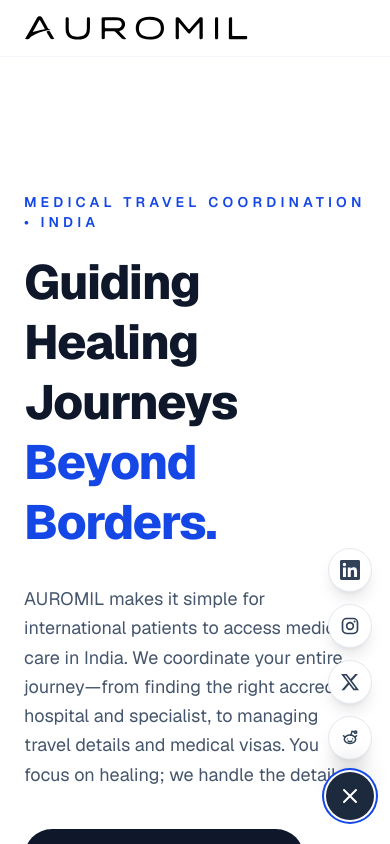
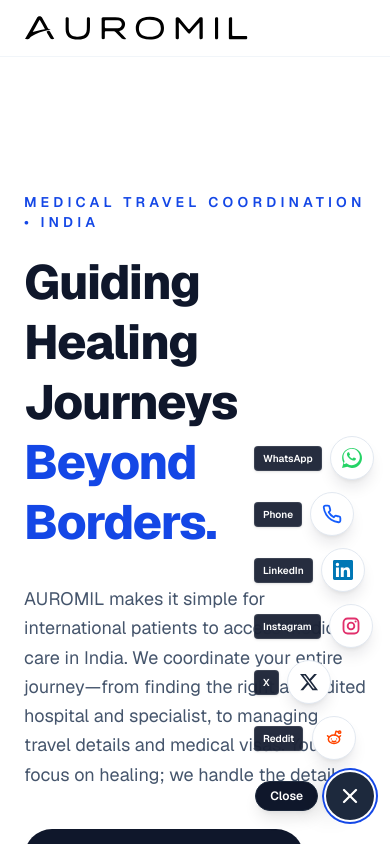
Before and after one commit to rishabhsharma1452/auromil, a Next.js app: page / in a window 390 px wide. Both pictures are taken after a click on the button "Toggle contact menu". Shown: the top 844 px of the page. Built offline with nearby package versions, Linux system fonts and the light colour scheme.

Commit message:
feat: add WhatsApp and Phone to social links widget, add connect pill and tooltips

```diff
--- a/components/SocialLinksWidget.tsx
+++ b/components/SocialLinksWidget.tsx
@@ -4,9 +4,29 @@
 
 const socialLinks = [
   {
+    label: "WhatsApp",
+    href: "https://wa.me/919310790689",
+    colorClass: "hover:bg-[#25D366] hover:text-white hover:border-[#25D366] text-[#25D366]",
+    icon: (
+      <svg viewBox="0 0 24 24" fill="currentColor" className="h-5 w-5">
+        <path d="M.057 24l1.687-6.163c-1.041-1.804-1.588-3.849-1.587-5.946C.06 5.348 5.397.01 12.008.01c3.202.001 6.212 1.246 8.477 3.513 2.262 2.268 3.507 5.28 3.505 8.484-.004 6.657-5.34 11.997-11.953 11.997-2.005-.001-3.973-.502-5.724-1.455L0 24zm6.59-4.846c1.66.986 3.284 1.48 4.905 1.481 5.426.002 9.842-4.414 9.845-9.843.002-2.63-1.02-5.101-2.877-6.958-1.855-1.856-4.325-2.88-6.952-2.88-5.427 0-9.847 4.418-9.85 9.844-.001 1.743.46 3.447 1.336 4.966l-.99 3.613 3.698-.973zm9.577-6.908c-.266-.134-1.573-.776-1.817-.865-.243-.09-.42-.134-.597.134-.177.266-.686.865-.841 1.042-.155.177-.31.198-.576.065-.266-.134-1.124-.414-2.14-1.32-.79-.705-1.324-1.576-1.48-1.842-.155-.266-.017-.41.116-.543.12-.12.266-.31.4-.465.134-.155.177-.266.266-.443.09-.177.044-.332-.022-.465-.067-.134-.597-1.439-.817-1.97-.215-.519-.432-.449-.597-.457-.155-.008-.332-.01-.508-.01-.177 0-.465.067-.71.333-.243.266-.93.909-.93 2.217s.952 2.572 1.085 2.749c.134.177 1.87 2.854 4.529 3.999.633.273 1.128.436 1.513.559.636.2 1.215.171 1.673.103.51-.076 1.573-.642 1.794-1.262.221-.619.221-1.15.155-1.262-.066-.113-.243-.177-.508-.31z" />
+      </svg>
+    ),
+  },
+  {
+    label: "Phone",
+    href: "tel:+919310790689",
+    colorClass: "hover:bg-blue-600 hover:text-white hover:border-blue-600 text-blue-600",
+    icon: (
+      <svg viewBox="0 0 24 24" aria-hidden="true" className="h-5 w-5" fill="none" stroke="currentColor" strokeWidth="2.2" strokeLinecap="round" strokeLinejoin="round">
+        <path d="M22 16.92v3a2 2 0 0 1-2.18 2 19.79 19.79 0 0 1-8.63-3.07 19.5 19.5 0 0 1-6-6 19.79 19.79 0 0 1-3.07-8.67A2 2 0 0 1 4.11 2h3a2 2 0 0 1 2 1.72 12.84 12.84 0 0 0 .7 2.81 2 2 0 0 1-.45 2.11L8.09 9.91a16 16 0 0 0 6 6l1.27-1.27a2 2 0 0 1 2.11-.45 12.84 12.84 0 0 0 2.81.7A2 2 0 0 1 22 16.92z" />
+      </svg>
+    ),
+  },
+  {
     label: "LinkedIn",
     href: "https://www.linkedin.com/company/auromil",
-    colorClass: "hover:bg-[#0077b5] hover:text-white hover:border-[#0077b5]",
+    colorClass: "hover:bg-[#0077b5] hover:text-white hover:border-[#0077b5] text-[#0077b5]",
     icon: (
       <svg viewBox="0 0 24 24" aria-hidden="true" className="h-5 w-5">
         <path
@@ -19,7 +39,7 @@
   {
     label: "Instagram",
     href: "https://www.instagram.com/auromilhealth?igsh=MWg3bDB2a3htZWp4cA==",
-    colorClass: "hover:bg-[#e1306c] hover:text-white hover:border-[#e1306c]",
+    colorClass: "hover:bg-[#e1306c] hover:text-white hover:border-[#e1306c] text-[#e1306c]",
     icon: (
       <svg
         viewBox="0 0 24 24"
@@ -27,7 +47,7 @@
         className="h-5 w-5"
         fill="none"
         stroke="currentColor"
-        strokeWidth="2"
+        strokeWidth="2.2"
       >
         <rect width="18" height="18" x="3" y="3" rx="5" />
         <circle cx="12" cy="12" r="4" />
@@ -38,7 +58,7 @@
   {
     label: "X",
     href: "https://x.com/auromilhealth",
-    colorClass: "hover:bg-black hover:text-white hover:border-black",
+    colorClass: "hover:bg-black hover:text-white hover:border-black text-slate-800",
     icon: (
       <svg viewBox="0 0 24 24" aria-hidden="true" className="h-5 w-5">
         <path
@@ -51,7 +71,7 @@
   {
     label: "Reddit",
     href: "https://www.reddit.com/user/auromil",
-    colorClass: "hover:bg-[#ff4500] hover:text-white hover:border-[#ff4500]",
+    colorClass: "hover:bg-[#ff4500] hover:text-white hover:border-[#ff4500] text-[#ff4500]",
     icon: (
       <svg
         viewBox="0 0 24 24"
@@ -95,8 +115,8 @@
   return (
     <div
       ref={widgetRef}
-      className="fixed bottom-6 right-4 z-40 flex flex-col items-center gap-3"
-      aria-label="Auromil social links"
+      className="fixed bottom-6 right-4 z-40 flex flex-col items-end gap-3"
+      aria-label="Auromil social and contact links"
     >
       {/* Social links column */}
       <div
@@ -107,35 +127,78 @@
         }`}
       >
         {socialLinks.map((social, index) => (
+          <div key={social.label} className="flex items-center gap-2">
+            {/* Tooltip label for each icon */}
+            <span
+              className={`bg-slate-900/90 backdrop-blur-sm text-white text-[10px] font-semibold px-2 py-1 rounded shadow border border-white/10 select-none transition-all duration-300 ${
+                isOpen ? "opacity-100 translate-x-0" : "opacity-0 translate-x-2"
+              }`}
+              style={{
+                transitionDelay: isOpen ? `${(socialLinks.length - 1 - index) * 40}ms` : "0ms",
+              }}
+            >
+              {social.label}
+            </span>
             <a
-            key={social.label}
               href={social.href}
               aria-label={`Auromil on ${social.label}`}
               title={social.label}
               target="_blank"
               rel="noreferrer"
               style={{
-              transitionDelay: isOpen ? `${index * 50}ms` : "0ms",
+                transitionDelay: isOpen ? `${(socialLinks.length - 1 - index) * 40}ms` : "0ms",
               }}
-            className={`flex h-11 w-11 items-center justify-center rounded-full border border-slate-200 bg-white text-slate-700 shadow-lg shadow-slate-900/10 transition-all duration-300 hover:-translate-y-0.5 ${social.colorClass} focus:outline-none focus:ring-2 focus:ring-blue-700 focus:ring-offset-2`}
+              className={`flex h-11 w-11 items-center justify-center rounded-full border border-slate-200 bg-white shadow-lg shadow-slate-900/10 transition-all duration-300 hover:-translate-y-0.5 ${social.colorClass} focus:outline-none focus:ring-2 focus:ring-blue-700 focus:ring-offset-2`}
             >
               {social.icon}
             </a>
+          </div>
         ))}
       </div>
 
-      {/* Trigger Button */}
+      {/* Trigger Button with Text Pill */}
+      <div className="flex items-center gap-2 group/widget cursor-pointer" onClick={() => setIsOpen(!isOpen)}>
+        {/* Persistent Pill that changes state */}
+        <span
+          className={`select-none bg-slate-900 text-white text-xs font-semibold px-3.5 py-1.5 rounded-full shadow-lg border border-slate-800 transition-all duration-300 flex items-center gap-1.5 ${
+            isOpen ? "bg-slate-800 border-slate-700" : "hover:bg-slate-800 hover:border-slate-700"
+          }`}
+        >
+          {isOpen ? (
+            <span>Close</span>
+          ) : (
+            <>
+              <span className="h-1.5 w-1.5 rounded-full bg-emerald-400 animate-ping" />
+              <span>Connect</span>
+            </>
+          )}
+        </span>
+
+        {/* Floating Action Button */}
         <button
-        onClick={() => setIsOpen(!isOpen)}
           aria-expanded={isOpen}
-        aria-label="Toggle social links"
+          aria-label="Toggle contact menu"
           className={`flex h-12 w-12 items-center justify-center rounded-full text-white shadow-xl transition-all duration-300 focus:outline-none focus:ring-2 focus:ring-blue-700 focus:ring-offset-2 ${
             isOpen
-            ? "bg-slate-800 hover:bg-slate-900 rotate-180"
+              ? "bg-slate-800 rotate-90"
               : "bg-blue-700 hover:bg-blue-800 hover:scale-105"
           }`}
         >
           {isOpen ? (
+            <svg
+              viewBox="0 0 24 24"
+              fill="none"
+              stroke="currentColor"
+              strokeWidth="2.2"
+              strokeLinecap="round"
+              strokeLinejoin="round"
+              className="h-6 w-6"
+            >
+              <line x1="18" y1="6" x2="6" y2="18" />
+              <line x1="6" y1="6" x2="18" y2="18" />
+            </svg>
+          ) : (
+            // Intuitive Chat/Connect/Contact Bubble
             <svg
               viewBox="0 0 24 24"
               fill="none"
@@ -145,27 +208,14 @@
               strokeLinejoin="round"
               className="h-6 w-6"
             >
-            <line x1="18" y1="6" x2="6" y2="18" />
-            <line x1="6" y1="6" x2="18" y2="18" />
-          </svg>
-        ) : (
-          <svg
-            viewBox="0 0 24 24"
-            fill="none"
-            stroke="currentColor"
-            strokeWidth="2"
-            strokeLinecap="round"
-            strokeLinejoin="round"
-            className="h-6 w-6"
-          >
-            <circle cx="18" cy="5" r="3" />
-            <circle cx="6" cy="12" r="3" />
-            <circle cx="18" cy="19" r="3" />
-            <line x1="8.59" y1="13.51" x2="15.42" y2="17.49" />
-            <line x1="15.41" y1="6.51" x2="8.59" y2="10.49" />
+              <path d="M21 15a2 2 0 0 1-2 2H7l-4 4V5a2 2 0 0 1 2-2h14a2 2 0 0 1 2 2z" />
+              <circle cx="8" cy="10" r="1" fill="currentColor" />
+              <circle cx="12" cy="10" r="1" fill="currentColor" />
+              <circle cx="16" cy="10" r="1" fill="currentColor" />
             </svg>
           )}
         </button>
       </div>
+    </div>
   );
 }
```
Lines whose indentation alone changed are shown as unchanged.
